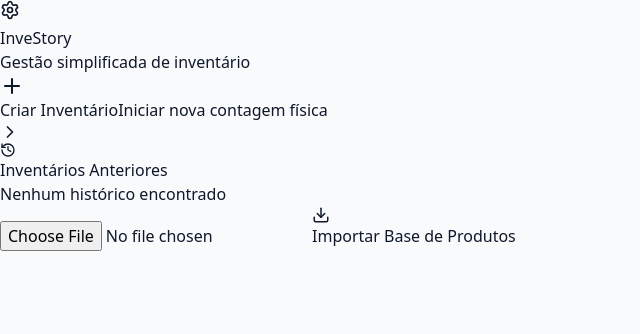
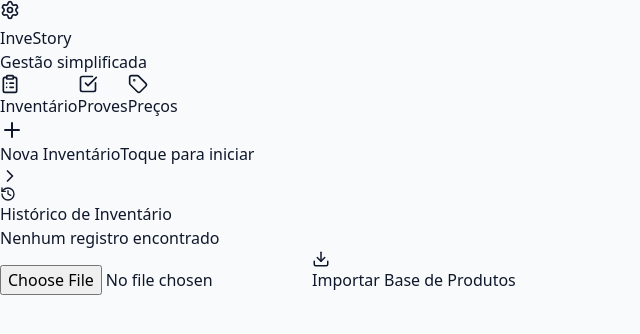
Before and after one commit to DevColares/inventory-app-vd, a React (Vite) app in the folder frontend/: page / in a window 1280 px wide. Shown: the top 334 px of the page, without its empty margins (0-640 px from the left). Built offline with nearby package versions, Linux system fonts and the light colour scheme.

Commit message:
feat: implement specialized session types (Proves, Preços) and submenu navigation

```diff
--- a/frontend/src/components/InventoryApp.jsx
+++ b/frontend/src/components/InventoryApp.jsx
@@ -1,5 +1,5 @@
 import React, { useState, useRef } from 'react';
-import { Camera, Download, AlertCircle, Plus, ChevronRight, History, Trash2, Send, Save, Settings, X, FileText } from 'lucide-react';
+import { Camera, Download, AlertCircle, Plus, ChevronRight, History, Trash2, Send, Save, Settings, X, FileText, ClipboardList, CheckSquare, Tag } from 'lucide-react';
 import { toast } from 'sonner';
 import Scanner from './Scanner';
 import ProductInfo from './ProductInfo';
@@ -12,6 +12,12 @@ import {
   exportSessionPDF,
   sendToGoogleSheets
 } from '../services/api';
+
+const TABS = [
+  { id: 'inventory', label: 'Inventário', icon: ClipboardList, color: 'blue' },
+  { id: 'proves', label: 'Proves', icon: CheckSquare, color: 'purple' },
+  { id: 'prices', label: 'Preços', icon: Tag, color: 'emerald' },
+];
 
 const InventoryApp = () => {
   const {
@@ -29,6 +35,7 @@ const InventoryApp = () => {
     updateItem
   } = useInventory();
 
+  const [activeTab, setActiveTab] = useState('inventory');
   const [ean, setEan] = useState('');
   const [showScanner, setShowScanner] = useState(false);
   const [currentProduct, setCurrentProduct] = useState(null);
@@ -48,18 +55,19 @@ const InventoryApp = () => {
   };
 
   const handleCreateSession = () => {
-    const name = prompt('Nome do novo inventário:', `Inventário ${new Date().toLocaleDateString()}`);
+    const tabLabel = TABS.find(t => t.id === activeTab).label;
+    const name = prompt(`Nome da nova ${tabLabel}:`, `${tabLabel} ${new Date().toLocaleDateString()}`);
     if (name) {
-      createSession(name);
-      toast.success('Inventário criado!');
+      createSession(name, activeTab);
+      toast.success(`${tabLabel} criada!`);
     }
   };
 
   const handleDeleteSession = (id, e) => {
     e.stopPropagation();
-    if (confirm('Deseja excluir este inventário permanentemente?')) {
+    if (confirm('Deseja excluir permanentemente?')) {
       deleteSession(id);
-      toast.error('Inventário excluído');
+      toast.error('Excluído');
     }
   };
 
@@ -68,8 +76,19 @@ const InventoryApp = () => {
     if (!ean) return;
     try {
       const product = await getProduct(ean);
-      setCurrentProduct(product);
-      setShowScanner(false);
+
+      if (activeSession?.type !== 'inventory' && activeSession?.type !== undefined) {
+        await addItem(product.ean, product.system_qty, 1);
+        toast.success(`Registrado: ${product.name}`);
+        setEan('');
+      } else if (config.fastScanMode) {
+        await addItem(product.ean, product.system_qty, 1);
+        toast.success(`+1: ${product.name}`);
+        setEan('');
+      } else {
+        setCurrentProduct(product);
+        setShowScanner(false);
+      }
     } catch (err) {
       setCurrentProduct(null);
       toast.error('Produto não encontrado');
@@ -80,7 +99,12 @@ const InventoryApp = () => {
     setEan(decodedText);
     try {
       const product = await getProduct(decodedText);
-      if (config.fastScanMode) {
+
+      if (activeSession?.type !== 'inventory' && activeSession?.type !== undefined) {
+        await addItem(product.ean, product.system_qty, 1);
+        toast.success(`Registrado: ${product.name}`);
+        setEan('');
+      } else if (config.fastScanMode) {
         await addItem(product.ean, product.system_qty, 1);
         toast.success(`+1: ${product.name}`);
         setEan('');
@@ -154,8 +178,11 @@ const InventoryApp = () => {
   };
 
   if (!activeSession) {
+    const filteredSessions = sessions.filter(s => (s.type || 'inventory') === activeTab);
+    const activeTabData = TABS.find(t => t.id === activeTab);
+
     return (
-      <div className="max-w-xl mx-auto p-4 min-h-screen flex flex-col justify-center relative main-container">
+      <div className="max-w-xl mx-auto p-4 min-h-screen flex flex-col relative main-container">
         <button
           onClick={() => setShowConfig(true)}
           className="absolute top-4 right-4 p-3 bg-white border border-slate-100 rounded-lg text-slate-400 hover:text-blue-600 hover:shadow-lg transition-all"
@@ -163,23 +190,48 @@ const InventoryApp = () => {
           <Settings size={20} />
         </button>
 
-        <div className="text-center mb-10">
+        <div className="text-center mb-8 mt-10">
           <h1 className="text-4xl font-extrabold text-slate-900 mb-2 tracking-tight">InveStory</h1>
-          <p className="text-slate-500 font-medium">Gestão simplificada de inventário</p>
+          <p className="text-slate-500 font-medium">Gestão simplificada</p>
+        </div>
+
+        {/* Submenu Tabs */}
+        <div className="flex bg-slate-100 p-1 rounded-xl mb-6">
+          {TABS.map((tab) => {
+            const Icon = tab.icon;
+            return (
+              <button
+                key={tab.id}
+                onClick={() => setActiveTab(tab.id)}
+                className={`flex-1 flex flex-col items-center gap-1 py-3 rounded-lg transition-all ${
+                  activeTab === tab.id
+                    ? 'bg-white shadow-sm text-slate-900 font-bold'
+                    : 'text-slate-500 hover:text-slate-700'
+                }`}
+              >
+                <Icon size={20} />
+                <span className="text-[10px] uppercase tracking-wider">{tab.label}</span>
+              </button>
+            );
+          })}
         </div>
 
         <div className="space-y-4">
           <button
             onClick={handleCreateSession}
-            className="w-full flex items-center justify-between p-6 bg-blue-600 text-white rounded-lg shadow-xl shadow-blue-500/20 hover:bg-blue-700 transition-all group"
+            className={`w-full flex items-center justify-between p-6 rounded-lg shadow-xl transition-all group ${
+              activeTab === 'inventory' ? 'bg-blue-600 shadow-blue-500/20 hover:bg-blue-700' :
+              activeTab === 'proves' ? 'bg-purple-600 shadow-purple-500/20 hover:bg-purple-700' :
+              'bg-emerald-600 shadow-emerald-500/20 hover:bg-emerald-700'
+            } text-white`}
           >
             <div className="flex items-center gap-4">
               <div className="p-3 bg-white/20 rounded-lg group-hover:scale-110 transition-transform">
                 <Plus size={24} />
               </div>
               <div className="text-left">
-                <span className="block font-bold text-lg">Criar Inventário</span>
-                <span className="text-sm text-blue-100">Iniciar nova contagem física</span>
+                <span className="block font-bold text-lg">Nova {activeTabData.label}</span>
+                <span className="text-sm text-white/80">Toque para iniciar</span>
               </div>
             </div>
             <ChevronRight size={20} />
@@ -187,15 +239,15 @@ const InventoryApp = () => {
 
           <div className="mt-8">
             <h2 className="text-sm font-bold text-slate-400 uppercase tracking-widest mb-4 flex items-center gap-2">
-              <History size={16} /> Inventários Anteriores
+              <History size={16} /> Histórico de {activeTabData.label}
             </h2>
             <div className="space-y-3">
-              {sessions.length === 0 ? (
+              {filteredSessions.length === 0 ? (
                 <div className="p-8 text-center border-2 border-dashed border-slate-200 rounded-lg text-slate-400">
-                  Nenhum histórico encontrado
+                  Nenhum registro encontrado
                 </div>
               ) : (
-                [...sessions].sort((a,b) => b.id - a.id).map(session => (
+                [...filteredSessions].sort((a,b) => b.id - a.id).map(session => (
                   <div
                     key={session.id}
                     onClick={() => setActiveSession(session)}
@@ -285,6 +337,8 @@ const InventoryApp = () => {
     );
   }
 
+  const activeTabData = TABS.find(t => t.id === (activeSession.type || 'inventory')) || TABS[0];
+
   return (
     <div className="max-w-3xl mx-auto p-4 min-h-screen pb-48 main-container">
       <header className="flex items-center justify-between mb-8 gap-4">
@@ -295,12 +349,19 @@ const InventoryApp = () => {
           <ChevronRight size={24} className="rotate-180" />
         </button>
         <div className="flex-1">
-          <h1 className="text-xl font-bold text-slate-900 truncate">{activeSession.name}</h1>
-          <p className="text-xs text-slate-500">Contando itens...</p>
+          <div className="flex items-center gap-2">
+            <activeTabData.icon size={16} className={`text-${activeTabData.color}-600`} />
+            <h1 className="text-xl font-bold text-slate-900 truncate">{activeSession.name}</h1>
+          </div>
+          <p className="text-xs text-slate-500">Registrando itens...</p>
         </div>
       </header>
 
-      <div className="card mb-6 shadow-xl shadow-slate-200/50 border-0 bg-white/80 backdrop-blur-sm sticky top-4 z-40">
+      <div className={`card mb-6 shadow-xl shadow-slate-200/50 border-0 bg-white/80 backdrop-blur-sm sticky top-4 z-40 border-t-4 ${
+        activeTabData.id === 'inventory' ? 'border-blue-500' :
+        activeTabData.id === 'proves' ? 'border-purple-500' :
+        'border-emerald-500'
+      }`}>
         <form onSubmit={handleSearch} className="flex flex-col gap-3">
           <div className="relative">
             <input
--- a/frontend/src/services/InventoryContext.jsx
+++ b/frontend/src/services/InventoryContext.jsx
@@ -47,8 +47,8 @@ export const InventoryProvider = ({ children }) => {
     setSessions(fetchSessions());
   }, []);
 
-  const createSession = useCallback((name) => {
-    const newSession = apiCreateSession(name);
+  const createSession = useCallback((name, type) => {
+    const newSession = apiCreateSession(name, type);
     refreshSessions();
     setActiveSession(newSession);
     return newSession;
--- a/frontend/src/services/api.js
+++ b/frontend/src/services/api.js
@@ -43,11 +43,12 @@ export const getSessions = () => {
   return getStorage('inventory_sessions', []);
 };
 
-export const createSession = (name) => {
+export const createSession = (name, type = 'inventory') => {
   const sessions = getSessions();
   const newSession = {
     id: Date.now().toString(),
-    name: name || `Inventário ${new Date().toLocaleDateString()}`,
+    name: name || `Sessão ${new Date().toLocaleDateString()}`,
+    type: type,
     createdAt: new Date().toISOString(),
     items: [],
     status: 'active'
```
